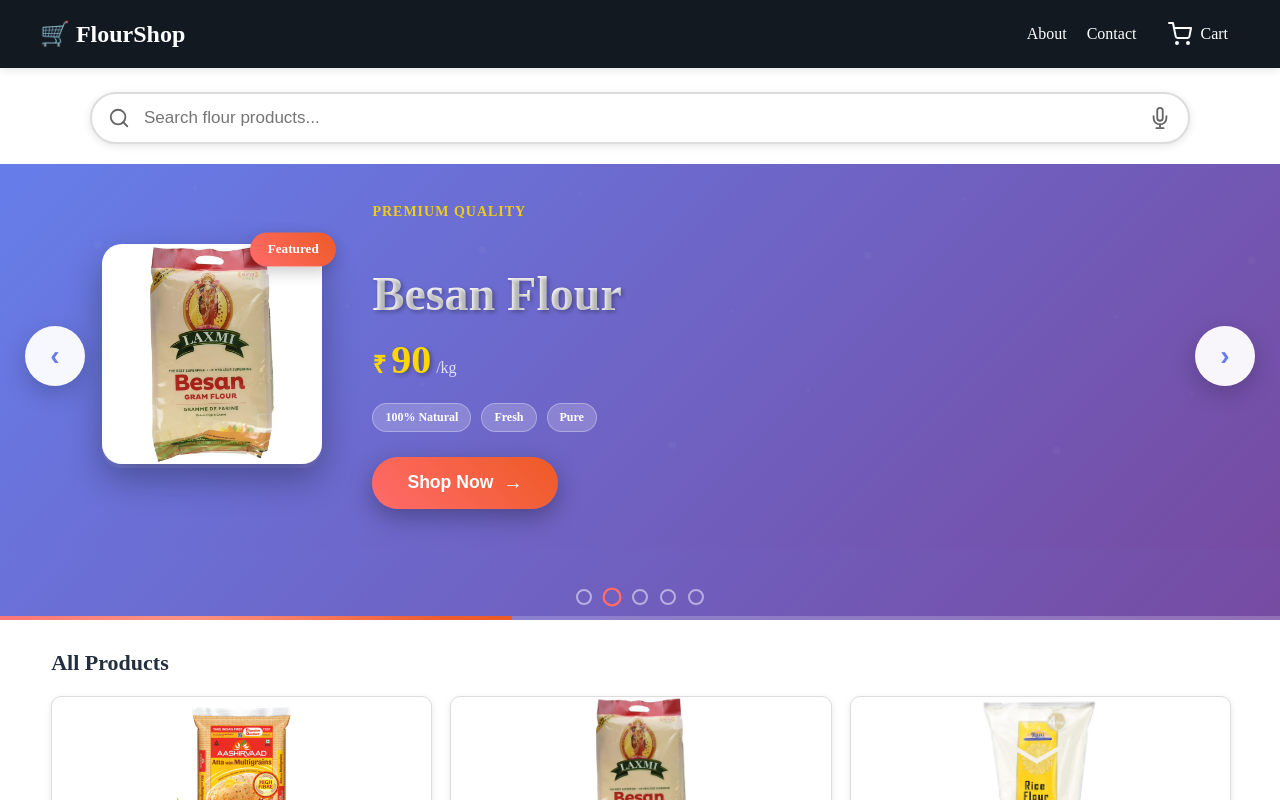
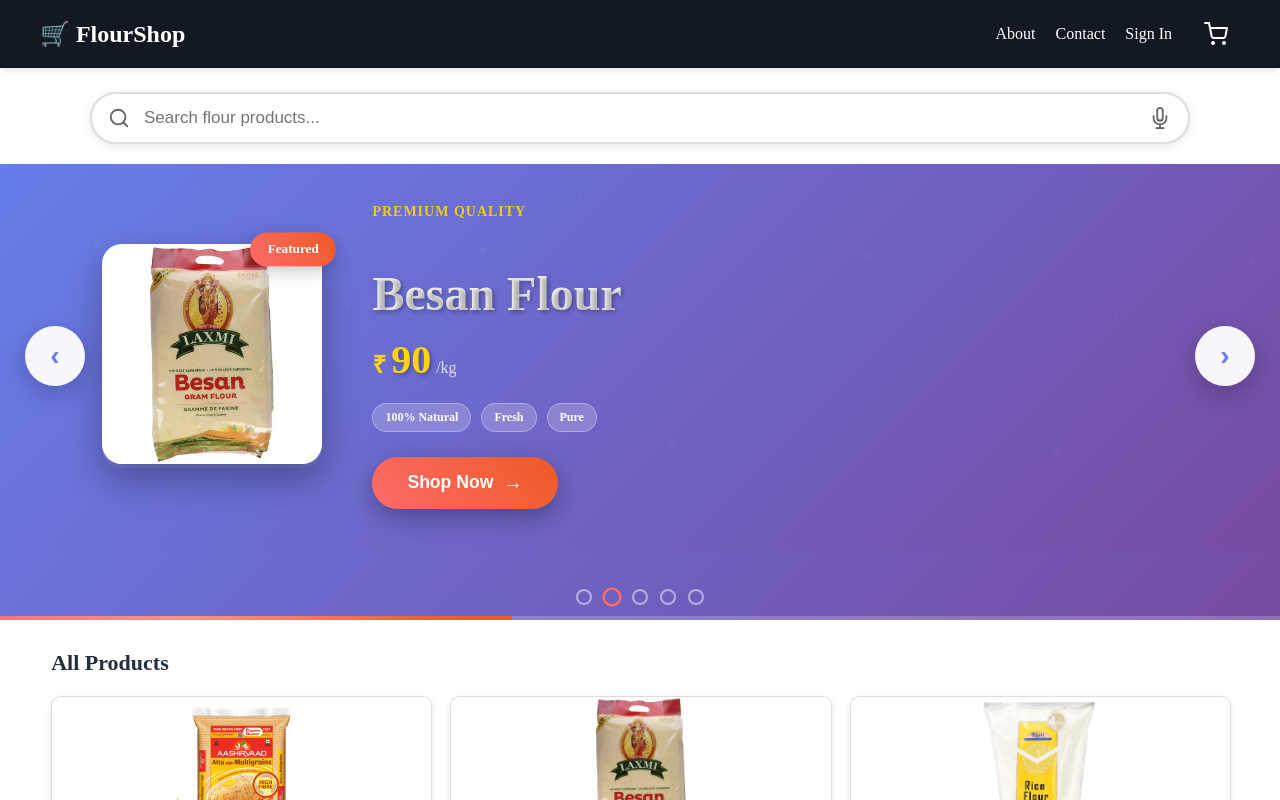
Before and after one commit to revia05/E-Commerce, a React (Vite) app: page / in a window 1280 px wide. Shown: the top 800 px of the page. Built offline with nearby package versions, Linux system fonts and the light colour scheme.

Commit message:
Update Header.jsx

```diff
--- a/src/components/Header.jsx
+++ b/src/components/Header.jsx
@@ -39,6 +39,7 @@ const Header = () => {
       <div className="amazon-nav">
         <Link to="/about">About</Link>
         <Link to="/contact">Contact</Link>
+        <Link to="/signin" className="signin-link">Sign In</Link>
         <Link to="/cart" className="cart-link">
           <div className="cart-icon-container">
             <svg
@@ -60,7 +61,6 @@ const Header = () => {
               <span className="cart-count">{cartItems.length}</span>
             )}
           </div>
-          <span className="cart-text">Cart</span>
         </Link>
         {scrolled && (
           <button
```
